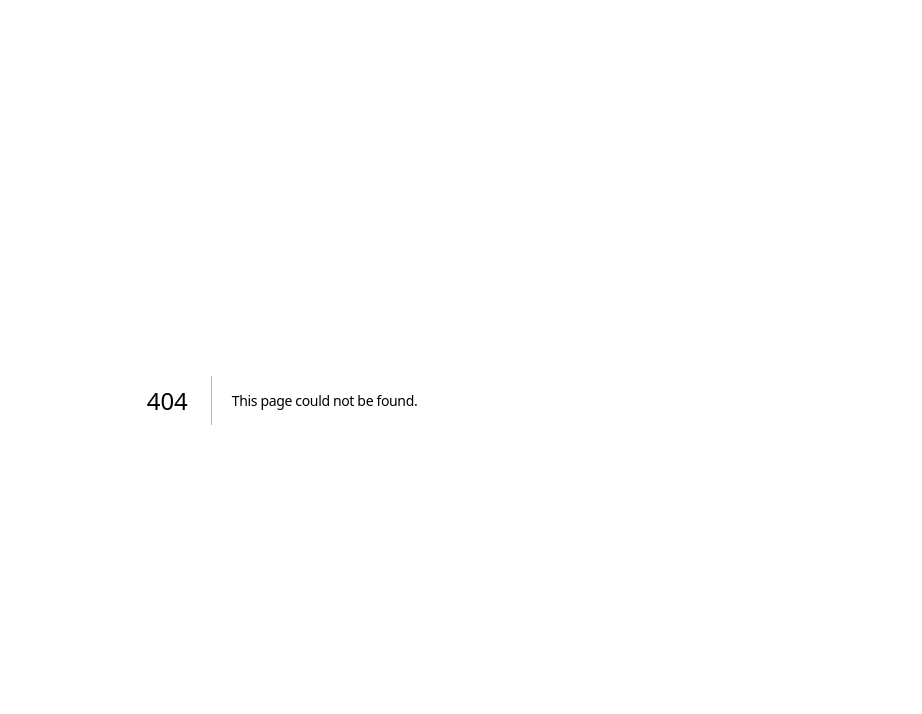
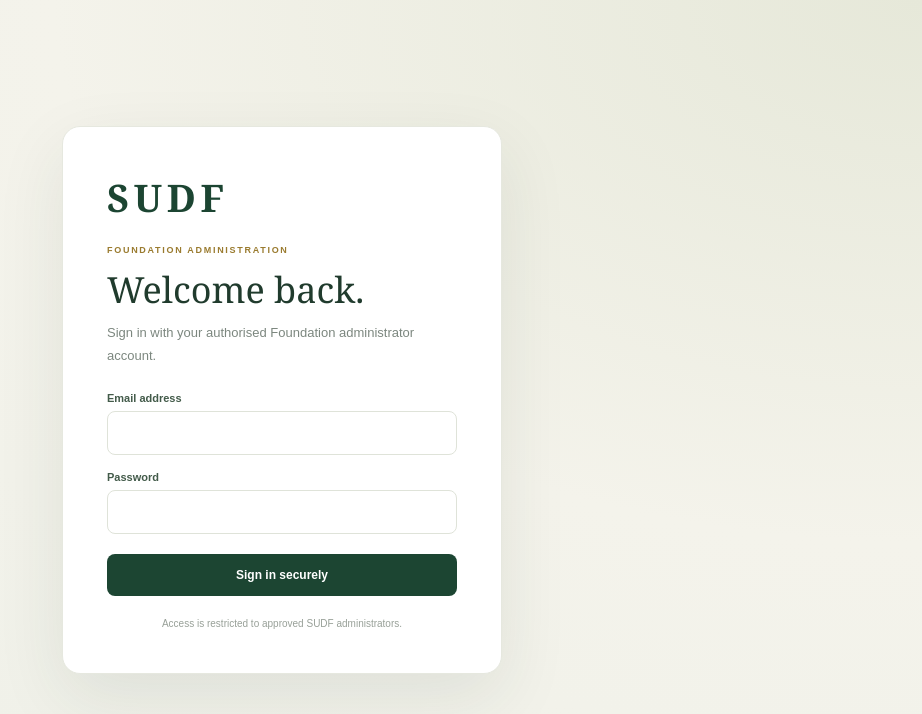
Before and after one commit to AkongShadrach/SUDF-website, a Next.js app: page /admin-login in a window 1280 px wide. Before the commit this address had no page. Shown: the top 714 px of the page, without its empty margins (358-1280 px from the left). Built offline with nearby package versions, Linux system fonts and the light colour scheme.

Commit message:
Add standalone SUDF administrator sign-in route

```diff
--- /dev/null
+++ b/app/admin-login/page.tsx
@@ -0,0 +1,54 @@
+"use client";
+
+import { useState } from "react";
+import { useRouter } from "next/navigation";
+import { createClient } from "../../utils/supabase/client";
+
+export default function AdminLoginPage() {
+  const router = useRouter();
+  const [email, setEmail] = useState("");
+  const [password, setPassword] = useState("");
+  const [busy, setBusy] = useState(false);
+  const [error, setError] = useState("");
+
+  async function submit(event: React.FormEvent<HTMLFormElement>) {
+    event.preventDefault();
+    setBusy(true);
+    setError("");
+    try {
+      const supabase = createClient();
+      const { error: signInError } = await supabase.auth.signInWithPassword({ email: email.trim(), password });
+      if (signInError) throw signInError;
+      const response = await fetch("/api/admin/verify", { method: "GET", cache: "no-store" });
+      const result = await response.json();
+      if (!response.ok || !result.authorized) {
+        await supabase.auth.signOut();
+        throw new Error("This account is not authorised to access the SUDF administration dashboard.");
+      }
+      router.replace("/admin");
+      router.refresh();
+    } catch (cause) {
+      setError(cause instanceof Error ? cause.message : "Unable to sign in. Please try again.");
+    } finally {
+      setBusy(false);
+    }
+  }
+
+  return (
+    <main className="sudf-admin-login">
+      <section className="sudf-admin-login-card">
+        <div className="sudf-admin-mark">SUDF</div>
+        <p className="sudf-admin-eyebrow">FOUNDATION ADMINISTRATION</p>
+        <h1>Welcome back.</h1>
+        <p className="sudf-admin-muted">Sign in with your authorised Foundation administrator account.</p>
+        <form onSubmit={submit}>
+          <label>Email address<input type="email" autoComplete="username" required value={email} onChange={(event) => setEmail(event.target.value)} /></label>
+          <label>Password<input type="password" autoComplete="current-password" required value={password} onChange={(event) => setPassword(event.target.value)} /></label>
+          {error && <p className="sudf-admin-error" role="alert">{error}</p>}
+          <button className="sudf-admin-primary" type="submit" disabled={busy}>{busy ? "Signing in..." : "Sign in securely"}</button>
+        </form>
+        <p className="sudf-admin-login-foot">Access is restricted to approved SUDF administrators.</p>
+      </section>
+    </main>
+  );
+}
```
